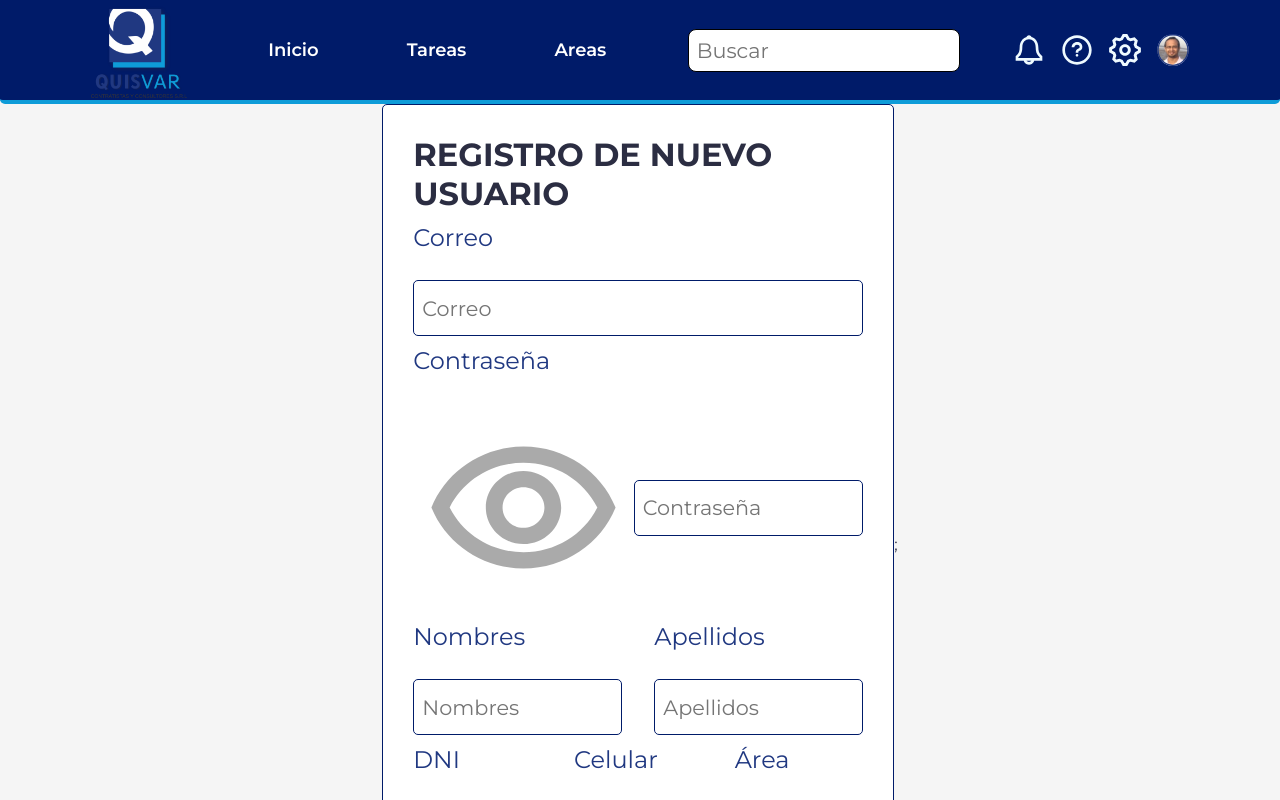
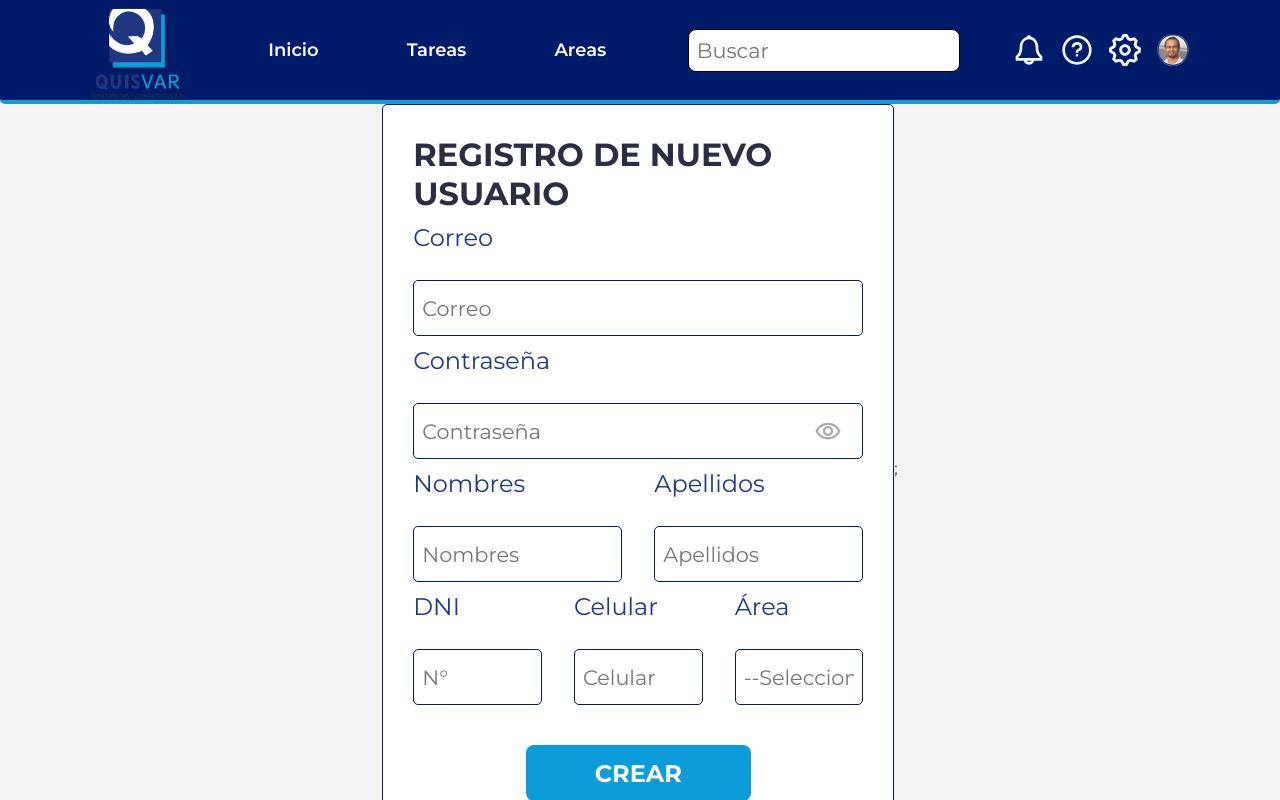
Before and after one commit to juancotrado/quisvar_proyect_ft, a React (Vite) app: page /dashboard in a window 1280 px wide. Shown: the top 800 px of the page. Built offline with nearby package versions, Linux system fonts and the light colour scheme.

Commit message:
fix: input error classname

```diff
--- a/src/components/shared/Input/Input.tsx
+++ b/src/components/shared/Input/Input.tsx
@@ -16,7 +16,7 @@ const InputText = ({ label, ...props }: InputTextProps) => {
       <div className="input-option">
         <input {...props} className="input-area" />
         {props.type == 'password' ? (
-          <img src={Eye} alt={Eye} className="icon" />
+          <img src={Eye} alt={Eye} className="input-icon" />
         ) : null}
       </div>
     </div>
```
